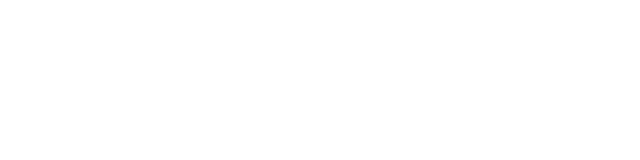
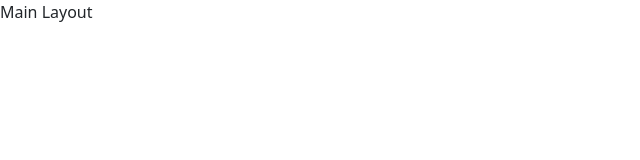
Before and after one commit to user-blank1/Final-FE, a React (Vite) app: page / in a window 1280 px wide. Shown: the top 160 px of the page, without its empty margins (0-640 px from the left). Built offline with nearby package versions, Linux system fonts and the light colour scheme.

Commit message:
initialise router

```diff
--- a/src/App.tsx
+++ b/src/App.tsx
@@ -1,7 +1,25 @@
 import "./App.css";
+import { createBrowserRouter, RouterProvider } from "react-router-dom";
+const pages = createBrowserRouter([
+    {
+        path: "/",
+        element: <div>Main Layout</div>,
+        children: [
+            // { index: true, element: <MainPage /> },
+        ],
+    },
 
+    //   {
+    //     path: "/admin",
+    //     element: <AdminLayout />,
+    //     children: [
+    //       { index: true, element: <Home /> },
+    //       { path: "*", element: <Klaida /> },
+    //     ],
+    //   },
+]);
 function App() {
-    return <></>;
+    return <RouterProvider router={pages} />;
 }
 
 export default App;
```
